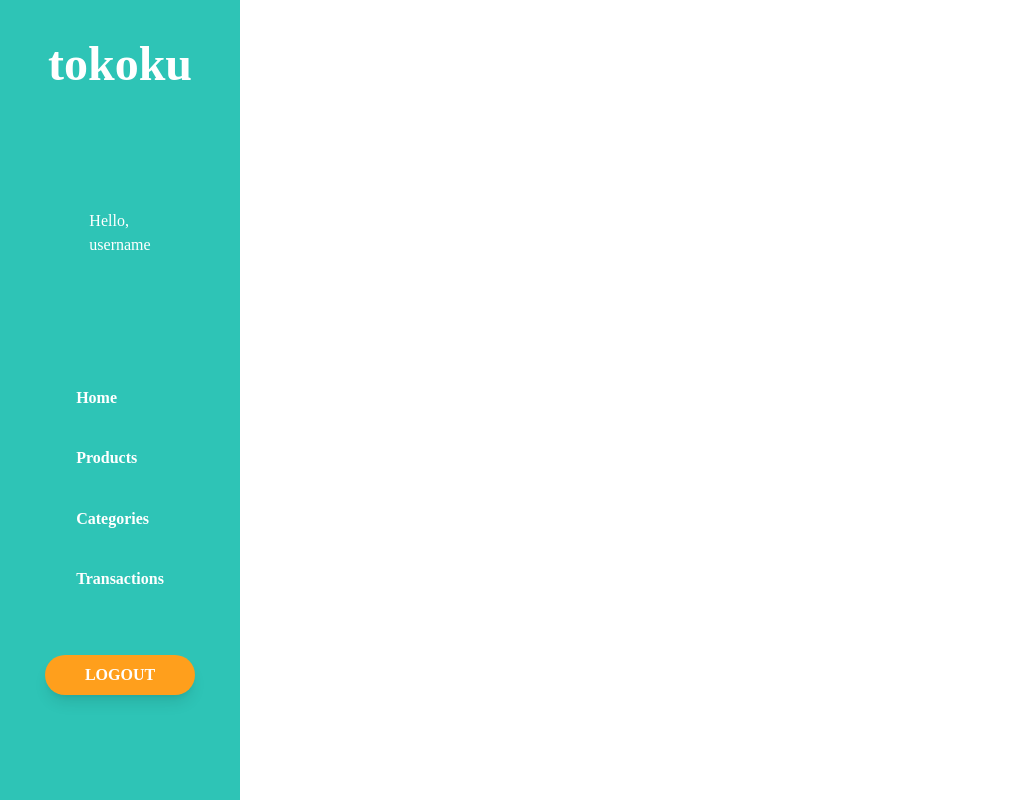
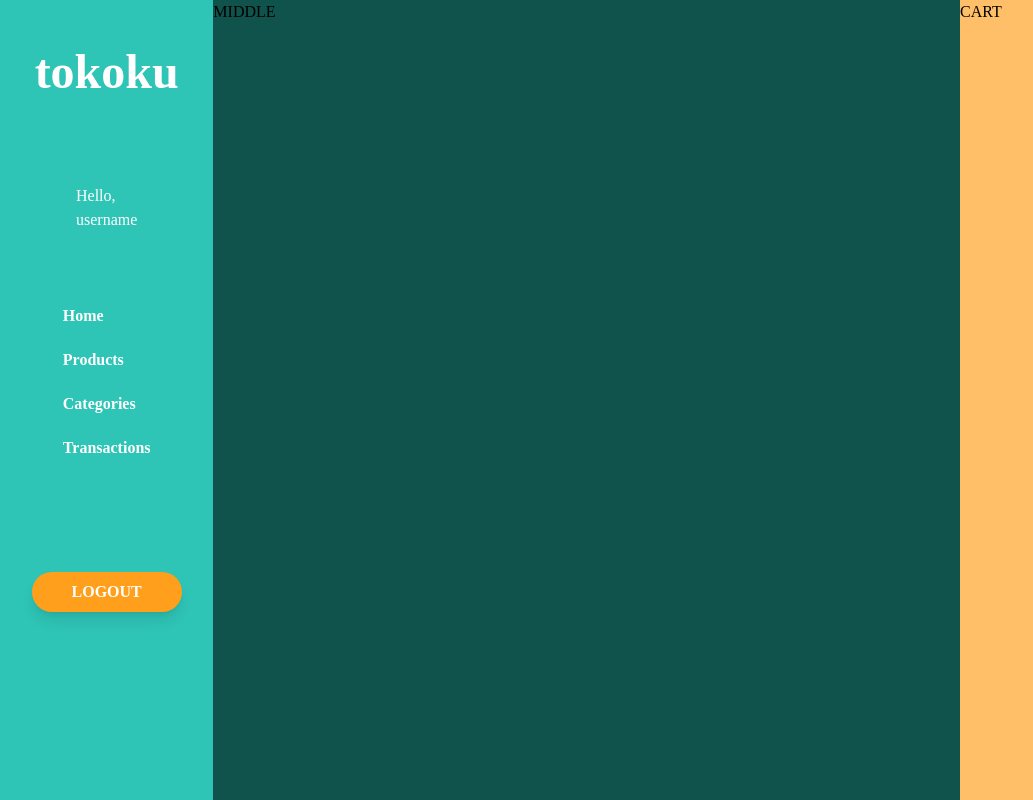
Before and after one commit to VirgiawanLR/mini-cashier-group1-FE, a React (Create React App) app: page /home in a window 1280 px wide. Shown: the whole page, without its empty margins (0-1033 px from the left). Built offline with nearby package versions, Linux system fonts and the light colour scheme; the HTML template or start-up script is replaced by a standard one; what tw-elements would draw is missing.

Commit message:
Sectioning Home page
Bikin sectioning menyamping untuk sidebar, middle (placeholder), cart (placeholder)

```diff
--- a/src/App.js
+++ b/src/App.js
@@ -5,12 +5,10 @@ import Home from "./pages/Home";
 import Products from "./pages/Products";
 import Categories from "./pages/Categories";
 import Transactions from "./pages/Transactions";
-import Sidebar from "./components/Sidebar";
 
 function App() {
   return (
     <>
-      <Sidebar />
       <Routes>
         <Route path="/sign-up" element={<SignUp />} />
         <Route path="/home" element={<Home />} />
--- /dev/null
+++ b/src/components/Cart.jsx
@@ -0,0 +1,23 @@
+import React from 'react'
+import { deleteCart } from '../features/cart/cartSlice'
+import { useDispatch } from 'react-redux'
+
+function Cart(props) {
+
+    const { item } = props
+    const dispatch = useDispatch()
+
+    return (
+<div
+className='
+bg-tertiary
+w-full
+h-screen
+'
+>
+    CART
+</div>
+    )
+}
+
+export default Cart
--- /dev/null
+++ b/src/components/Middle.jsx
@@ -0,0 +1,18 @@
+import React from 'react'
+
+function Middle() {
+  return (
+    <div
+    className='
+    bg-dark
+    w-full
+    h-screen
+    '>
+        <div>
+        MIDDLE
+        </div>
+        </div>
+  )
+}
+
+export default Middle
--- a/src/components/Sidebar.jsx
+++ b/src/components/Sidebar.jsx
@@ -1,51 +1,101 @@
-import { useNavigate } from "react-router-dom"
+import { useNavigate } from "react-router-dom";
 
 function Sidebar() {
-
-    const navigate = useNavigate()
+  const navigate = useNavigate();
 
   return (
-        <div className="
-grid
-grid-cols-1
+    <div
+      className="
+flex
+
+       ">
+        <div
+        className="
         bg-primary
-gap-14
-py-10
 px-8
 justify-items-center
-w-60
+w-full
 h-screen
-
         ">
 
+
       <div
-                onClick={() => { navigate("/") }}
+        onClick={() => {
+          navigate("/");
+        }}
         className="
                 font-semibold
                 text-5xl
                 text-white
                 hover:cursor-pointer
-                hover:text-dark
+                hover:text-light
+                py-12
                 "
-            >tokoku</div>
+      >
+        tokoku
+      </div>
 
-<div className="
+      <div
+        className="
 text-white
 font-regular
 justify-center
-">
+py-10
+"
+      >
         <p>Hello,</p>
         <p>username</p>
       </div>
 
-            <div className="grid text-white font-extrabold gap-5 justify-items-start">
-                <button onClick={() => { navigate("/home") }}>Home</button>
-                <button onClick={() => { navigate("/products") }}>Products</button>
-                <button onClick={() => { navigate("/categories") }}>Categories</button>
-                <button onClick={() => { navigate("/transactions") }}>Transactions</button>
-            </div >
+      <div className="grid text-white font-extrabold gap-5 py-8 justify-items-start">
+        <button
+        className="
+        hover:text-light
+        "
+          onClick={() => {
+            navigate("/home");
+          }}
+        >
+          Home
+        </button>
+        <button
+         className="
+         hover:text-light
+         "
+          onClick={() => {
+            navigate("/products");
+          }}
+        >
+          Products
+        </button>
+        <button
+         className="
+         hover:text-light
+         "
+          onClick={() => {
+            navigate("/categories");
+          }}
+        >
+          Categories
+        </button>
+        <button
+         className="
+         hover:text-light
+         "
+          onClick={() => {
+            navigate("/transactions");
+          }}
+        >
+          Transactions
+        </button>
+      </div>
 
-<div>
+      <div
+      className="
+      pt-20
+      pb-6
+      "
+      >
         <button
           className="
     bg-secondary
@@ -55,12 +105,19 @@ justify-center
     py-2
     px-10
     shadow-lg
+    hover:scale-105
+    transition
+    ease-in-out
+    delay-50
     "
-    >LOGOUT</button>
+        >
+          LOGOUT
+        </button>
+      </div>
     </div>
 
-        </div >
-    )
+    </div>
+  );
 }
 
-export default Sidebar
+export default Sidebar;
--- /dev/null
+++ b/src/features/cart/cartSlice.js
@@ -0,0 +1,44 @@
+import { createSlice } from "@reduxjs/toolkit";
+import Axios from "axios";
+
+export const cartSlice = createSlice({
+  name: "cart",
+  initialState: {
+    cartList: [],
+  },
+
+  reducers: {
+    addCart: (state, action) => {
+      state.cartList.push(action.payload);
+    },
+    setCart: (state, action) => {
+      state.cartList = action.payload;
+    },
+  },
+});
+
+export const { addCart, setCart, delCart } = cartSlice.actions;
+export default cartSlice.reducer;
+
+export function addToCart(data) {
+  return async (dispatch) => {
+    let response = await Axios.post("http://localhost:2000/carts", data);
+    // dispatch(addCart(response.data))
+    // data di-post, display data di-fetch ulang
+    dispatch(fetchCart());
+  };
+}
+
+export function fetchCart(data) {
+  return async (dispatch) => {
+    let response = await Axios.get("http://localhost:2000/carts", data);
+    dispatch(setCart(response.data));
+  };
+}
+
+export function deleteCart(id) {
+  return async (dispatch) => {
+    let response = await Axios.delete("http://localhost:2000/carts/" + id);
+    dispatch(fetchCart());
+  };
+}
--- a/src/pages/Home.jsx
+++ b/src/pages/Home.jsx
@@ -1,11 +1,27 @@
 import { render } from "@testing-library/react"
 import { useState } from "react"
 import '../index.css'
+import Cart from "../components/Cart"
+import Sidebar from "../components/Sidebar"
+import Middle from "../components/Middle"
 
 function Home() {
 
     return (
-    <div></div>
+    <div
+    className="
+ flex
+    ">
+        <div className="w-1/6">
+            <Sidebar />
+        </div>
+        <div className="w-7/12">
+            <Middle />
+        </div>
+        <div className="w-1/4">
+        <Cart />
+        </div>
+    </div>
     )
 }
 
```
Lines whose indentation alone changed are shown as unchanged.
